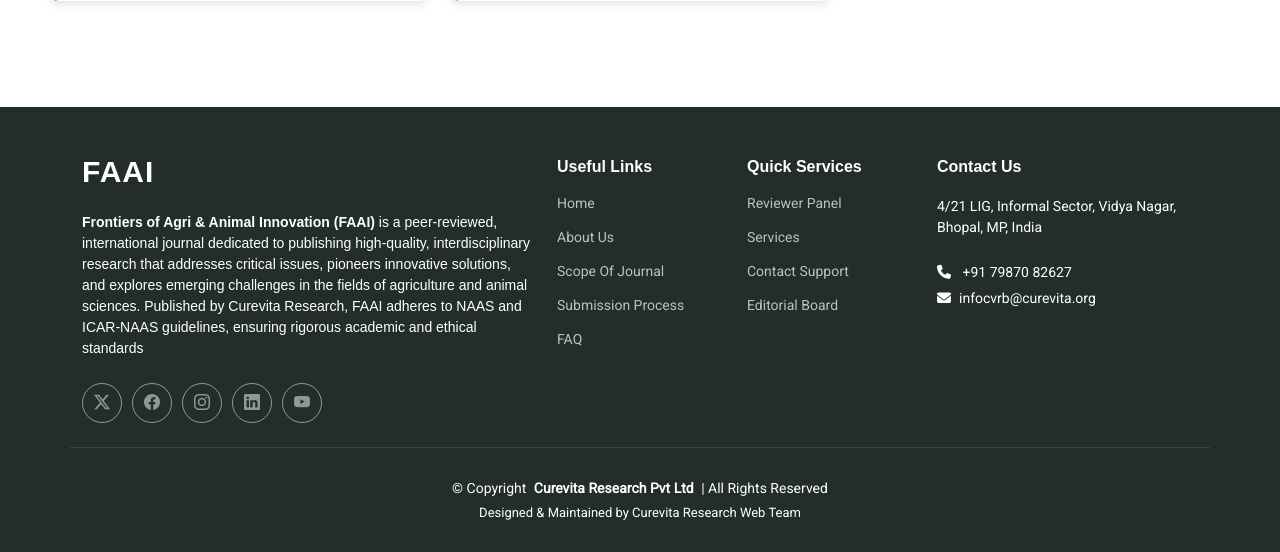
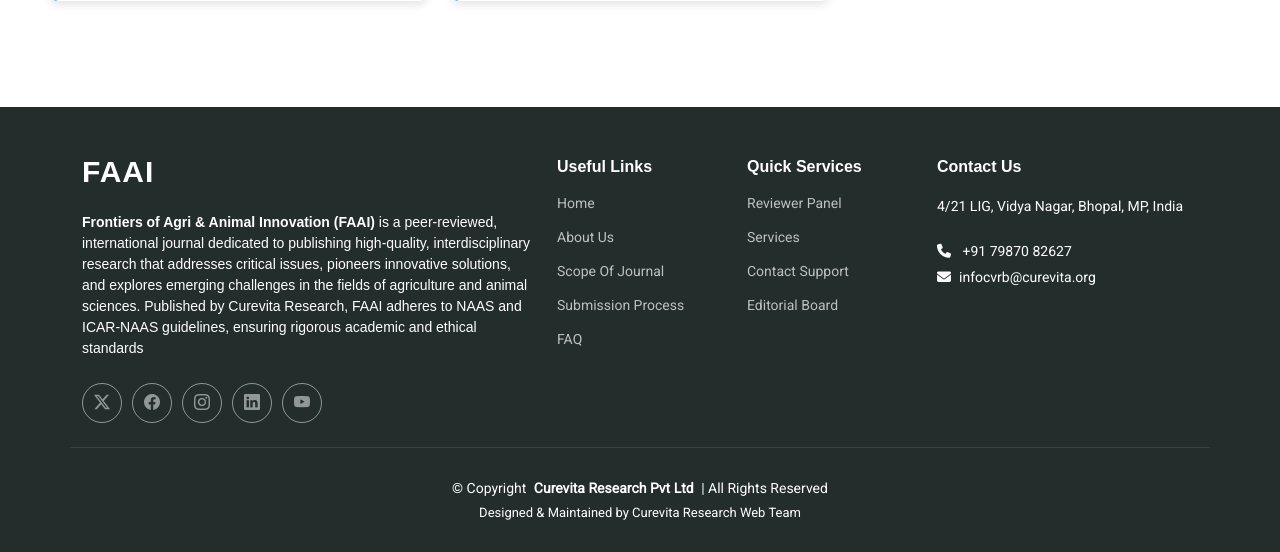
Before and after one commit to shah5fahad/faai_project, a Flask app: page /current_issue in a window 1280 px wide. Shown: the part 1265-1817 px from the top of the page. Run offline with Flask 3, Linux system fonts and the light colour scheme; some libraries are stand-ins or nearby versions.

Commit message:
update address

```diff
--- a/main_app/templates/base.html
+++ b/main_app/templates/base.html
@@ -196,7 +196,7 @@
                   class="col-lg-3 col-md-12 footer-contact text-center text-md-start"
                >
                   <h4>Contact Us</h4>
-                  <p>4/21 LIG, Informal Sector, Vidya Nagar, Bhopal, MP, India</p>
+                  <p>4/21 LIG, Vidya Nagar, Bhopal, MP, India</p>
                   <p class="mt-4">
                       <a href="tel:+917987082627"><i class="fa-solid fa-phone me-2"></i> +91 79870 82627</a>
                   </p>
```
